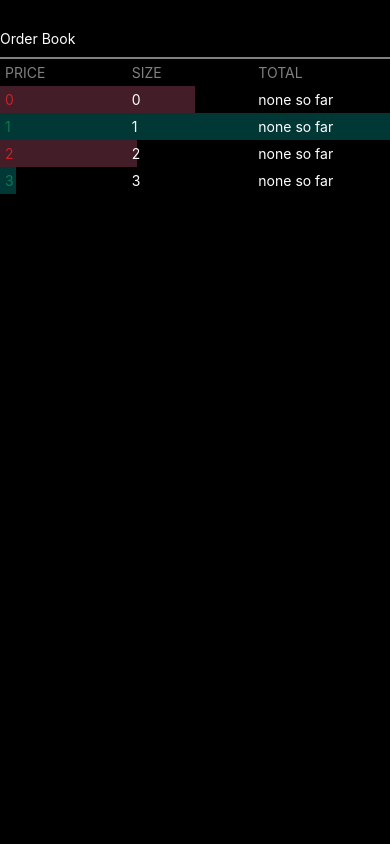
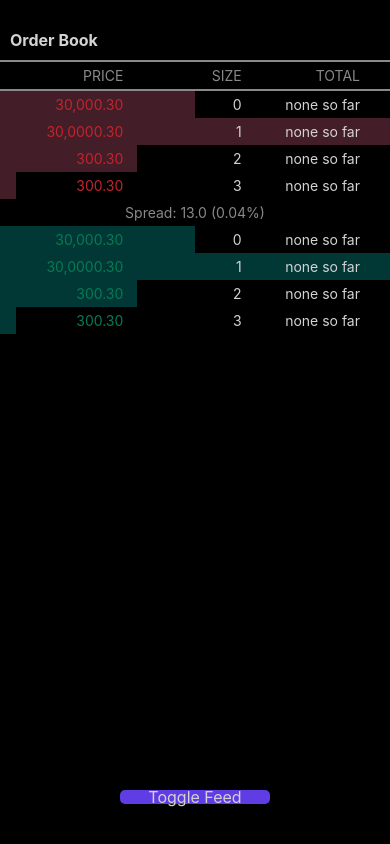
Before and after one commit to kevintamarus/kevin-Jan-2, a React Native app: screen / in a window 390 px wide. Built offline with nearby package versions, Linux system fonts and the light colour scheme.

Commit message:
page styled

```diff
--- a/src/screens/Main/components/Table.tsx
+++ b/src/screens/Main/components/Table.tsx
@@ -6,7 +6,7 @@ import DepthGraph from './DepthGraph';
 
 export type Props = {
   headers: Array<string>;
-  data: Array<Array<number>>;
+  data: Array<Array<string>>;
   bids: string;
   asks: string;
 };
@@ -21,64 +21,105 @@ const Table: React.FC<Props> = ({headers, data, bids, asks}) => {
   };
 
   const renderRow = () => {
-    return data.map((item: any, i: number) => {
+    return (
+      <>
+        {data.map((item: any, i: number) => {
           return (
             <View style={styles.row}>
-          <DepthGraph percent={item[2]} color={item[0] % 2 ? 'green' : 'red'} />
+              <DepthGraph percent={item[2]} color="red" />
               <View style={styles.rowStyle}>
-            <Text
-              style={[
-                styles.text,
-                item[0] % 2 ? styles.greenText : styles.redText,
-              ]}>
+                <View style={styles.rowTextContainer}>
+                  <Text style={[styles.rowText, styles.redText]}>
                     {item[0]}
                   </Text>
-            <Text style={styles.text}>{item[1]}</Text>
-            <Text style={styles.text}>none so far</Text>
+                </View>
+                <View style={styles.rowTextContainer}>
+                  <Text style={styles.rowText}>{item[1]}</Text>
+                </View>
+                <View style={styles.rowTextContainer}>
+                  <Text style={styles.rowText}>none so far</Text>
+                </View>
               </View>
             </View>
           );
-    });
+        })}
+        <Text style={styles.spreadText}>Spread: 13.0 (0.04%)</Text>
+        {data.map((item: any, i: number) => {
+          return (
+            <View style={styles.row}>
+              <DepthGraph percent={item[2]} color="green" />
+              <View style={styles.rowStyle}>
+                <View style={styles.rowTextContainer}>
+                  <Text style={[styles.rowText, styles.greenText]}>
+                    {item[0]}
+                  </Text>
+                </View>
+                <View style={styles.rowTextContainer}>
+                  <Text style={styles.rowText}>{item[1]}</Text>
+                </View>
+                <View style={styles.rowTextContainer}>
+                  <Text style={styles.rowText}>none so far</Text>
+                </View>
+              </View>
+            </View>
+          );
+        })}
+      </>
+    );
   };
 
   return (
     <View style={styles.container}>
+      <View style={styles.divider} />
       <View style={styles.headerStyle}>
         {headers.map((item, i) => {
           // This will render a row for each data element.
           return renderHeaders(item, i);
         })}
       </View>
+      <View style={styles.divider} />
       {renderRow()}
     </View>
   );
 };
 
+const tableRowPadding = 5;
+const tableRowRightPadding = 30;
+
 const styles = StyleSheet.create({
-  container: {
-    flex: 1,
+  container: {},
+  divider: {
+    borderWidth: 0.5,
+    borderColor: Colors.Gray,
   },
   headerContainer: {
     flex: 1,
   },
   headerStyle: {
     flexDirection: 'row',
-    padding: 5,
+    alignItems: 'flex-end',
+    padding: tableRowPadding,
+    paddingRight: tableRowRightPadding,
   },
   row: {},
   rowStyle: {
     flexDirection: 'row',
-    padding: 5,
-    // borderColor: 'red',
-    // borderWidth: 2,
+    padding: tableRowPadding,
+    paddingRight: tableRowRightPadding,
   },
   title: {
-    // alignSelf: 'flex-end',
+    alignSelf: 'flex-end',
     color: Colors.Gray,
   },
-  text: {
+  rowTextContainer: {
     flex: 1,
-    alignSelf: 'flex-end',
+    alignItems: 'flex-end',
+  },
+  rowText: {},
+  spreadText: {
+    margin: 5,
+    alignSelf: 'center',
+    color: Colors.Gray,
   },
   greenText: {
     color: Colors.Green,
--- a/src/screens/Main/index.tsx
+++ b/src/screens/Main/index.tsx
@@ -2,6 +2,7 @@ import {getData} from 'helpers/sockets';
 import {get} from 'helpers/util';
 import React, {FunctionComponent, useEffect, useState} from 'react';
 import {StyleSheet, View} from 'react-native';
+import Button from 'shared/Button';
 import Text from 'shared/Text';
 import Colors from 'styles/Colors';
 import Table from './components/Table';
@@ -31,17 +32,19 @@ const Main: FunctionComponent = () => {
 
   const headers = ['PRICE', 'SIZE', 'TOTAL'];
   const mockData = [
-    [0, 0, 50],
-    [1, 1, 100],
-    [2, 2, 35],
-    [3, 3, 4],
+    ['30,000.30', '0', '50'],
+    ['30,0000.30', '1', '100'],
+    ['300.30', '2', '35'],
+    ['300.30', '3', '4'],
   ];
 
   return (
     <View style={styles.container}>
       <Text style={styles.title}>Order Book</Text>
-      <View style={styles.divider} />
-      <Table headers={headers} data={mockData} bids={bids} asks={asks} />
+      <View style={styles.tableContainer}>
+        <Table headers={headers} data={mockData} bids={bids} asks={asks} />
+      </View>
+      <Button style={styles.button} title="Toggle Feed" onPress={() => {}} />
     </View>
   );
 };
@@ -53,12 +56,18 @@ const styles = StyleSheet.create({
     backgroundColor: Colors.Black,
   },
   title: {
+    fontSize: 16,
+    fontWeight: 'bold',
     color: Colors.White,
-    marginVertical: 10,
+    margin: 10,
   },
-  divider: {
-    borderWidth: 1,
-    borderColor: Colors.Gray,
+  tableContainer: {
+    flex: 1,
+  },
+  button: {
+    flex: 0,
+    marginVertical: 20,
+    alignSelf: 'center',
   },
 });
 
--- /dev/null
+++ b/src/shared/Button.tsx
@@ -0,0 +1,35 @@
+import React from 'react';
+import {StyleSheet, TouchableHighlight} from 'react-native';
+import Text from 'shared/Text';
+import Colors from 'styles/Colors';
+
+export type Props = {
+  style: object;
+  title: string;
+  onPress: any;
+};
+
+const Button: React.FC<Props> = ({style, title, onPress}) => {
+  return (
+    <TouchableHighlight style={[styles.defaultStyles, style]} onPress={onPress}>
+      <Text style={styles.title}>{title}</Text>
+    </TouchableHighlight>
+  );
+};
+
+const styles = StyleSheet.create({
+  defaultStyles: {
+    minWidth: 150,
+    borderRadius: 5,
+    padding: 7,
+    backgroundColor: Colors.Purple,
+    alignItems: 'center',
+    justifyContent: 'center',
+  },
+  title: {
+    fontSize: 16,
+    color: Colors.White,
+  },
+});
+
+export default Button;
--- a/src/styles/Colors.tsx
+++ b/src/styles/Colors.tsx
@@ -1,12 +1,12 @@
 const Colors = {
   Black: '#000000',
-  Gray: '#808080',
+  Gray: '#898989',
   Green: '#047c54',
   Green2: '#013735',
   Purple: '#603CE4',
   Red: '#c4242c',
   Red2: '#431d28',
-  White: '#FFFFFF',
+  White: '#D3d3d3',
 };
 
 export default Colors;
```
Lines whose indentation alone changed are shown as unchanged.
